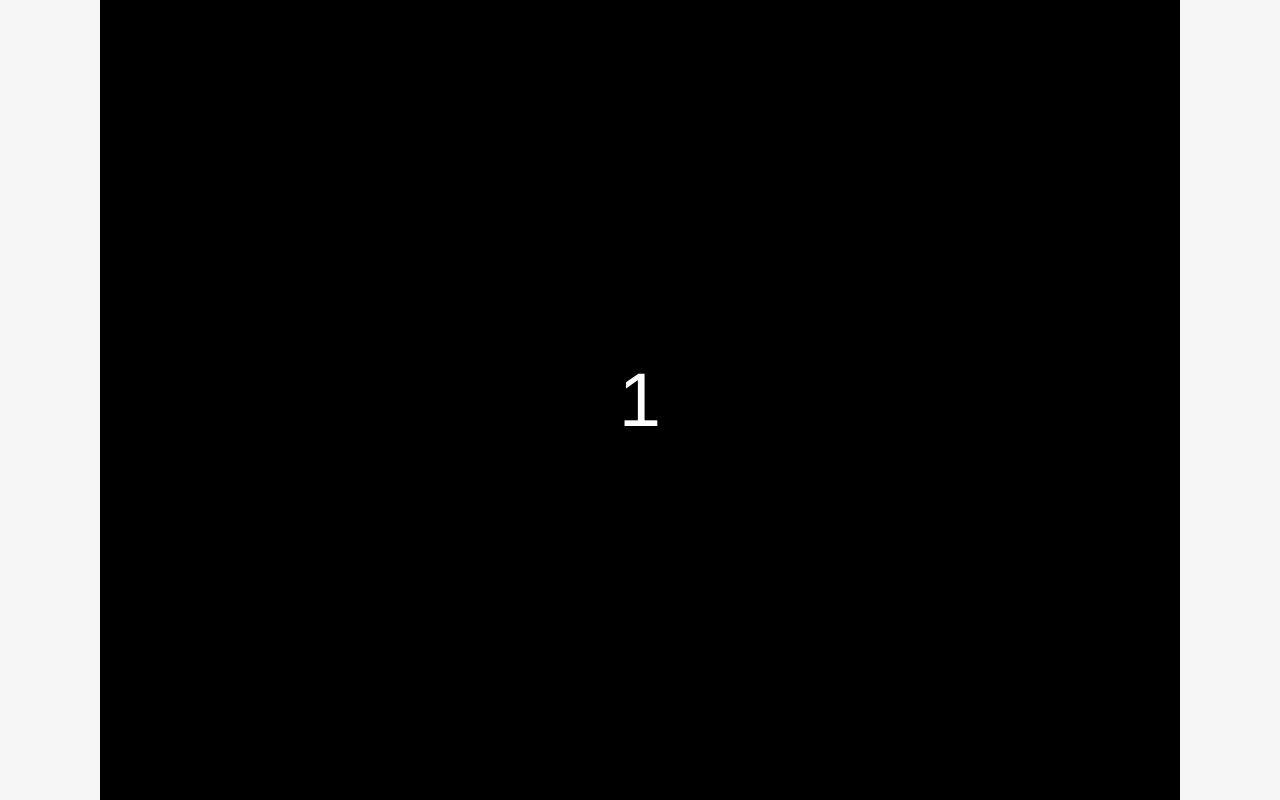
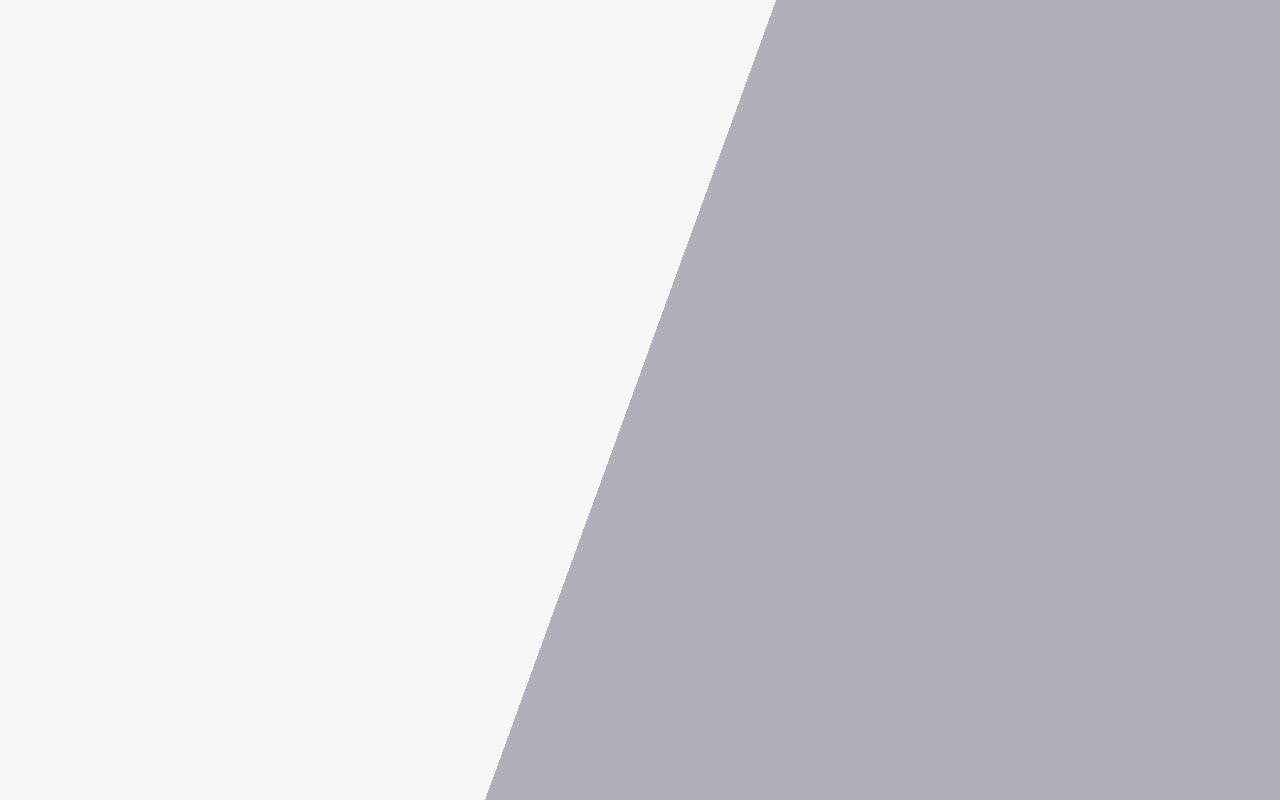
Before and after one commit to zhanglei1852/memorialDay, a React (Create React App) app: page / in a window 1280 px wide. Built offline with nearby package versions, Linux system fonts and the light colour scheme.

Commit message:
🐝
Signed-off-by: zhanglei <czxy408@163.com>

```diff
--- a/src/pages/countDown/index.module.less
+++ b/src/pages/countDown/index.module.less
@@ -1,9 +1,32 @@
-.App {
-  text-align: center;
-  width: 100%;
-  height: 100%;
-  background: black;
-  color: #ffffff;
-  font-size: 76px;
-  line-height: 100vh;
+.first_step {
+  position: absolute;
+  top: 0; left:0;
+  width: 100%; height: 100%;
+  overflow: hidden;
 }
+.first_step_bg {
+  position: absolute;
+  top: -25%;
+  left: 50%;
+  width: 200%;
+  height: 200%;
+  transform: rotate(0deg);
+  animation: first_step_bg 0.8s ease 2.9s forwards;
+  opacity: 0;
+  &::after {
+    content: "";
+    display: block;
+    width: 100%;
+    height: 100%;
+    background-color: #43445B;
+    opacity: 0.4;
+  }
+}
+
+
+/*** animation ***/
+
+@keyframes first_step_bg {
+  from { transform: translateX(100px) rotate(20deg); opacity: 0; }
+  to   { transform: translateX(0px) rotate(20deg); opacity: 1; }
+}
--- a/src/pages/countDown/index.tsx
+++ b/src/pages/countDown/index.tsx
@@ -1,34 +1,23 @@
 import * as React from 'react';
 import styles from './index.module.less';
 interface CountDownState {
-  count: number
+  count?: number
 }
 class CountDown extends React.Component<CountDownState> {
 
   state: CountDownState = {
-    count: 3
   }
 
   componentWillMount () {
-    this.setCount()
   }
 
-  setCount = (): void => {
-    let { count } = this.state
-    setTimeout(() => {
-      this.setState({
-        count: count - 1
-      }, () => {
-        if (this.state.count === 1) return false
-        this.setCount()
-      })
-    },1000)
-  }
 
   render () {
     const { count } = this.state
     return (
-      <div className={styles.App}>{count}</div>
+      <div className={styles.first_step}>
+        <div className={styles.first_step_bg}> </div>
+      </div>
     )
   }
 }
```
